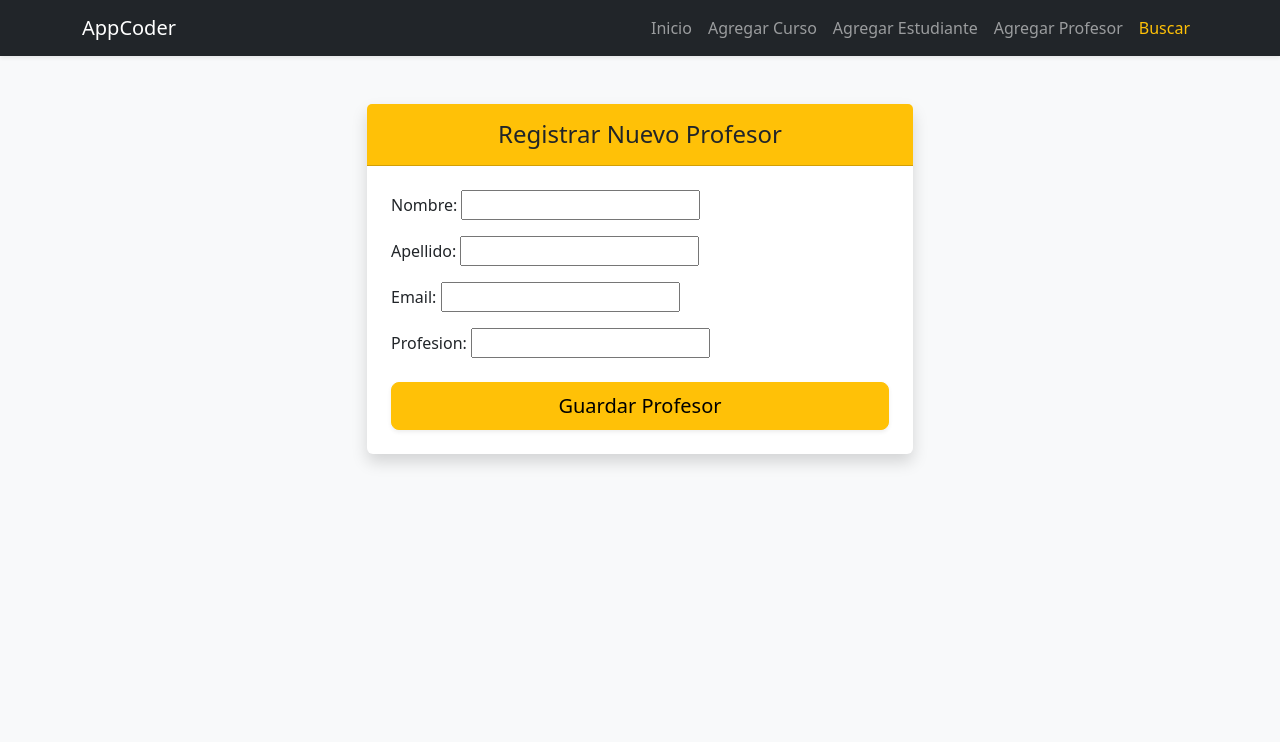
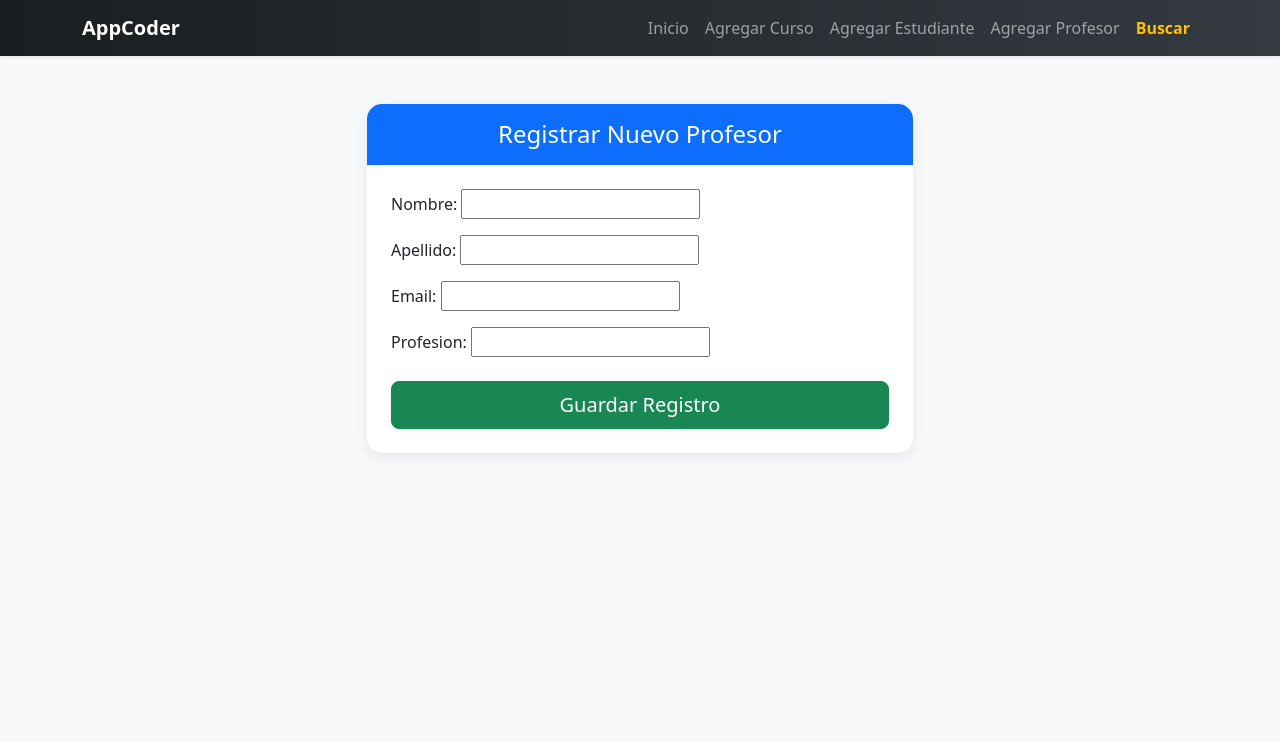
Before and after one commit to JuanCruz2211/TuPrimeraPagina-Escobar, a Django app: page /agregar-profesor/ in a window 1280 px wide. Shown: the top 742 px of the page. Run offline with Django 5.2, Linux system fonts and the light colour scheme.

Commit message:
Refactorización visual: eliminación y agregación de elementos gráficos a cursos, estudiantes y profesores. Y ajustes de estilo profesional

```diff
--- a/AppCoder/templates/AppCoder/base.html
+++ b/AppCoder/templates/AppCoder/base.html
@@ -3,21 +3,49 @@
 <head>
     <meta charset="UTF-8">
     <meta name="viewport" content="width=device-width, initial-scale=1">
-    <title>{% block title %}Mi Proyecto Coder{% endblock %}</title>
+    <title>{% block title %}Proyecto Coderhouse{% endblock %}</title>
     <link href="https://cdn.jsdelivr.net/npm/bootstrap@5.3.0/dist/css/bootstrap.min.css" rel="stylesheet">
+    <style>
+        :root {
+            --primary-color: #0d6efd;
+            --accent-color: #f0ad4e;
+        }
+
+        .navbar {
+            background: linear-gradient(90deg, #1a1e21 0%, #343a40 100%) !important;
+        }
+
+        .nav-link {
+            transition: 0.3s ease-in-out;
+        }
+        .nav-link:hover {
+            color: var(--accent-color) !important;
+            transform: scale(1.05);
+        }
+
+        .card-custom {
+            border: none;
+            border-radius: 15px;
+            box-shadow: 0 4px 15px rgba(0,0,0,0.08);
+            transition: transform 0.3s;
+        }
+        .card-custom:hover {
+            transform: translateY(-5px);
+        }
+    </style>
 </head>
 <body class="bg-light">
 
-    <nav class="navbar navbar-expand-lg navbar-dark bg-dark shadow-sm">
+    <nav class="navbar navbar-expand-lg navbar-dark shadow-sm">
         <div class="container">
-            <a class="navbar-brand" href="{% url 'Inicio' %}">AppCoder</a>
+            <a class="navbar-brand fw-bold" href="{% url 'Inicio' %}">AppCoder</a>
             <div class="collapse navbar-collapse">
                 <ul class="navbar-nav ms-auto">
                     <li class="nav-item"><a class="nav-link" href="{% url 'Inicio' %}">Inicio</a></li>
                     <li class="nav-item"><a class="nav-link" href="{% url 'CursoFormulario' %}">Agregar Curso</a></li>
                     <li class="nav-item"><a class="nav-link" href="{% url 'EstudianteFormulario' %}">Agregar Estudiante</a></li>
                     <li class="nav-item"><a class="nav-link" href="{% url 'ProfesorFormulario' %}">Agregar Profesor</a></li>
-                    <li class="nav-item"><a class="nav-link text-warning" href="{% url 'BusquedaCurso' %}">Buscar</a></li>
+                    <li class="nav-item"><a class="nav-link text-warning fw-bold" href="{% url 'BusquedaCurso' %}">Buscar</a></li>
                 </ul>
             </div>
         </div>
--- a/AppCoder/templates/AppCoder/curso_formulario.html
+++ b/AppCoder/templates/AppCoder/curso_formulario.html
@@ -5,8 +5,8 @@
 {% block content %}
     <div class="row justify-content-center">
         <div class="col-md-6">
-            <div class="card shadow border-0">
-                <div class="card-header bg-primary text-white text-center py-3">
+            <div class="card card-custom overflow-hidden">
+                <div class="card-header bg-primary text-white text-center py-3 border-0">
                     <h4 class="mb-0">Registrar Nuevo Curso</h4>
                 </div>
                 <div class="card-body p-4">
@@ -17,7 +17,7 @@
                             {{ miFormulario.as_p }}
                         </div>
 
-                        <button type="submit" class="btn btn-success w-100 btn-lg shadow-sm">Guardar Curso en Base de Datos</button>
+                        <button type="submit" class="btn btn-success w-100 btn-lg shadow-sm">Guardar Registro</button>
                     </form>
                 </div>
             </div>
--- a/AppCoder/templates/AppCoder/profesor_formulario.html
+++ b/AppCoder/templates/AppCoder/profesor_formulario.html
@@ -1,17 +1,23 @@
 {% extends 'AppCoder/base.html' %}
+
 {% block title %}Agregar Profesor{% endblock %}
+
 {% block content %}
     <div class="row justify-content-center">
         <div class="col-md-6">
-            <div class="card shadow border-0">
-                <div class="card-header bg-warning text-dark text-center py-3">
+            <div class="card card-custom overflow-hidden">
+                <div class="card-header bg-primary text-white text-center py-3 border-0">
                     <h4 class="mb-0">Registrar Nuevo Profesor</h4>
                 </div>
                 <div class="card-body p-4">
                     <form action="" method="POST">
                         {% csrf_token %}
-                        <div class="mb-4">{{ miFormulario.as_p }}</div>
-                        <button type="submit" class="btn btn-warning w-100 btn-lg shadow-sm">Guardar Profesor</button>
+
+                        <div class="mb-4">
+                            {{ miFormulario.as_p }}
+                        </div>
+
+                        <button type="submit" class="btn btn-success w-100 btn-lg shadow-sm">Guardar Registro</button>
                     </form>
                 </div>
             </div>
```
Also changed, not shown: AppCoder/templates/AppCoder/estudiante_formulario.html (+10 -4 lines), AppCoder/templates/AppCoder/index.html (+8 -4 lines).
